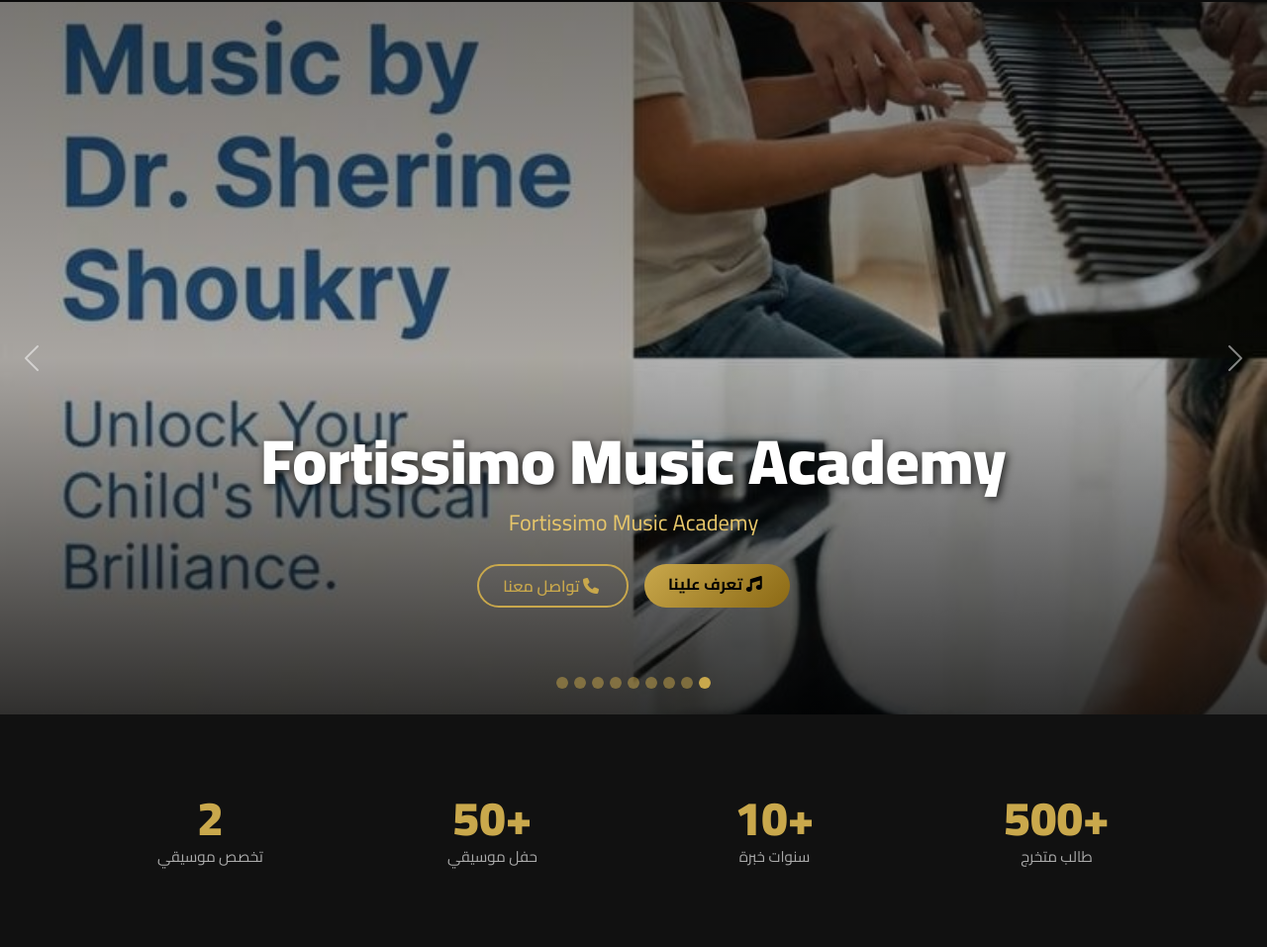
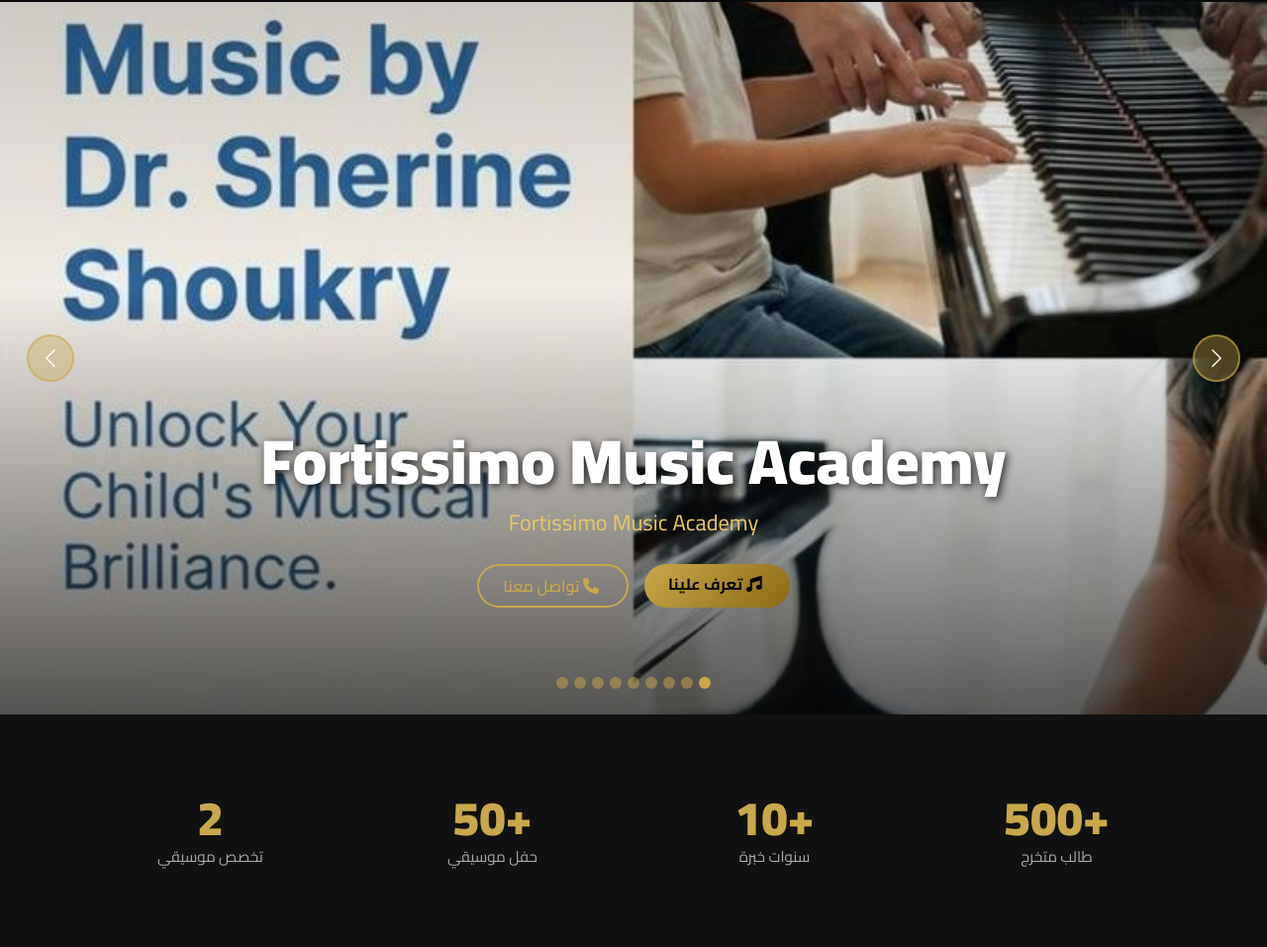
Before and after one commit to mhElessawy/FortissimoMusic, an ASP.NET Core app: page / in a window 1280 px wide. Shown: the part 78-1035 px from the top of the page at 99% size. Run offline with ASP.NET Core 8, Linux system fonts and the light colour scheme; data comes from the database, SQL or seed files in the repository.

Commit message:
Fix hero slider: show full images and fix navigation arrows
- Switch from background-image to <img> tags for clearer image display
- Replace heavy ::before overlay with separate .hero-slide-overlay div
  using pointer-events:none so clicks pass through to carousel controls
- Lighten overlay gradient so images are clearly visible
- Increase carousel control width from 5% to 8% and set z-index:10
- Style arrows with gold color and hover effects

Co-Authored-By: Claude Sonnet 4.6 <noreply@anthropic.com>
Claude-Session: https://claude.ai/code/session_013sRFwAj5hVoQ6TQdB8Gws2

```diff
--- a/Views/Home/Index.cshtml
+++ b/Views/Home/Index.cshtml
@@ -22,7 +22,9 @@
                 {
                     var img = sliderImages[i];
                     <div class="carousel-item h-100 @(i == 0 ? "active" : "")">
-                        <div class="hero-slide-bg" style="background-image: url('@img.ImageUrl');">
+                        <div class="hero-slide-bg">
+                            <img src="@img.ImageUrl" alt="@img.Title" class="hero-slide-img" />
+                            <div class="hero-slide-overlay"></div>
                             <div class="hero-slide-content animate__animated animate__fadeInUp">
                                 <h1>@img.Title</h1>
                                 <p>Fortissimo Music Academy</p>
--- a/wwwroot/css/site.css
+++ b/wwwroot/css/site.css
@@ -136,6 +136,7 @@ body {
     height: 90vh;
     min-height: 500px;
     overflow: hidden;
+    background: var(--dark);
 }
 
     .hero-slider .carousel-inner,
@@ -144,20 +145,29 @@ body {
     }
 
 .hero-slide-bg {
-    background-size: cover;
-    background-position: center;
-    background-repeat: no-repeat;
     height: 100%;
     position: relative;
+    overflow: hidden;
+    background: var(--dark);
 }
 
-    .hero-slide-bg::before {
-        content: '';
-        position: absolute;
-        inset: 0;
-        background: linear-gradient( to bottom, rgba(0,0,0,0.5) 0%, rgba(0,0,0,0.3) 50%, rgba(0,0,0,0.8) 100% );
-        z-index: 1;
-    }
+.hero-slide-img {
+    position: absolute;
+    top: 0;
+    left: 0;
+    width: 100%;
+    height: 100%;
+    object-fit: cover;
+    object-position: center;
+}
+
+.hero-slide-overlay {
+    position: absolute;
+    inset: 0;
+    background: linear-gradient(to bottom, rgba(0,0,0,0.15) 0%, transparent 40%, rgba(0,0,0,0.65) 100%);
+    z-index: 1;
+    pointer-events: none;
+}
 
 .hero-slide-content {
     position: absolute;
@@ -185,7 +195,27 @@ body {
 
 .carousel-control-prev,
 .carousel-control-next {
-    width: 5%;
+    width: 8%;
+    z-index: 10;
+    opacity: 1;
+}
+
+.carousel-control-prev-icon,
+.carousel-control-next-icon {
+    width: 3rem;
+    height: 3rem;
+    background-color: rgba(201, 168, 76, 0.35);
+    border-radius: 50%;
+    background-size: 50%;
+    border: 2px solid rgba(201, 168, 76, 0.6);
+    transition: all 0.3s;
+}
+
+.carousel-control-prev:hover .carousel-control-prev-icon,
+.carousel-control-next:hover .carousel-control-next-icon {
+    background-color: rgba(201, 168, 76, 0.75);
+    border-color: var(--gold);
+    transform: scale(1.1);
 }
 
 .carousel-indicators [data-bs-target] {
```
